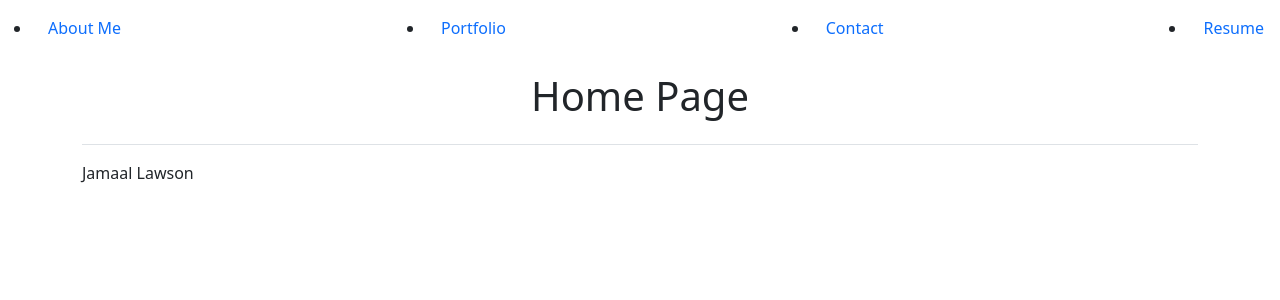
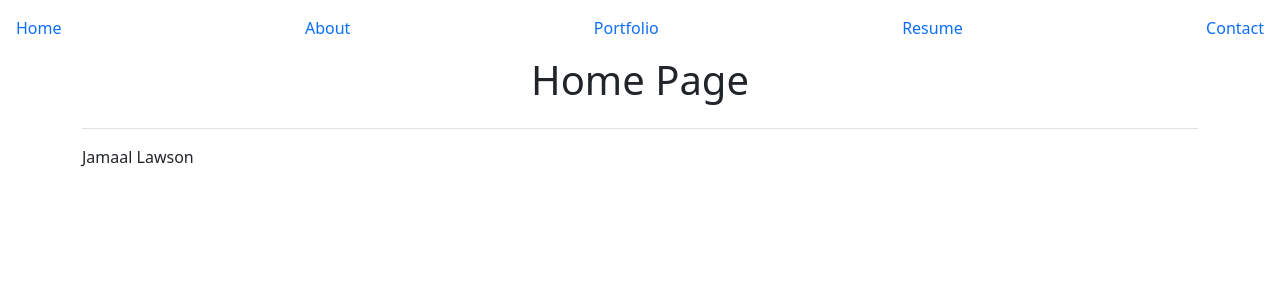
Before and after one commit to Maalie04/React-Portfolio, a React (Create React App) app in the folder portfolio/: page / in a window 1280 px wide. Shown: the top 300 px of the page. Built offline with nearby package versions, Linux system fonts and the light colour scheme.

Commit message:
cleaned up the navbar

```diff
--- a/portfolio/src/components/Navbar.js
+++ b/portfolio/src/components/Navbar.js
@@ -1,48 +1,15 @@
 import React from "react";
 
 export default function Navbar(currentPage, handlePageChange) {
-    return (
-        <ul className="navbar">
-          <li className="navItem">
-            <a
-              href="#about"
-              onClick={() => handlePageChange('About')}
-
-              className={currentPage === 'About' ? 'nav-link active' : 'nav-link'}
-            >
-              About Me
-            </a>
-          </li>
-          <li className="navItem">
-            <a
-              href="#projects"
-              onClick={() => handlePageChange('Projects')}
-
-              className={currentPage === 'Projects' ? 'nav-link active' : 'nav-link'}
-            >
-              Portfolio
-            </a>
-          </li>
-          <li className="navItem">
-            <a
-              href="#contact"
-              onClick={() => handlePageChange('Contact')}
-
-              className={currentPage === 'Contact' ? 'nav-link active' : 'nav-link'}
-            >
-              Contact
-            </a>
-          </li>
-          <li className="navItem">
-            <a
-              href="#resume"
-              onClick={() => handlePageChange('Resume')}
-
-              className={currentPage === 'Resume' ? 'nav-link active' : 'nav-link'}
-            >
-              Resume
-            </a>
-          </li>
-        </ul>
-      )
-    }
+  return (
+    <div>
+      <div className='navbar'>
+        <a className={currentPage === 'Home' ? 'nav-link active' : 'nav-link'} href='#Home' onClick={() => handlePageChange('Home')}>Home</a>
+        <a className={currentPage === 'About' ? 'nav-link active' : 'nav-link'} href='#About' onClick={() => handlePageChange('About')}>About</a>
+        <a className={currentPage === 'Portfolio' ? 'nav-link active' : 'nav-link'} href='#Portfolio' onClick={() => handlePageChange('Portfolio')}>Portfolio</a>
+        <a className={currentPage === 'Resume' ? 'nav-link active' : 'nav-link'} href='#Resume' onClick={() => handlePageChange('Resume')}>Resume</a>
+        <a className={currentPage === 'Contact' ? 'nav-link active' : 'nav-link'} href='#Contact' onClick={() => handlePageChange('Contact')}>Contact</a>
+      </div>
+    </div>
+  );
+}
```
